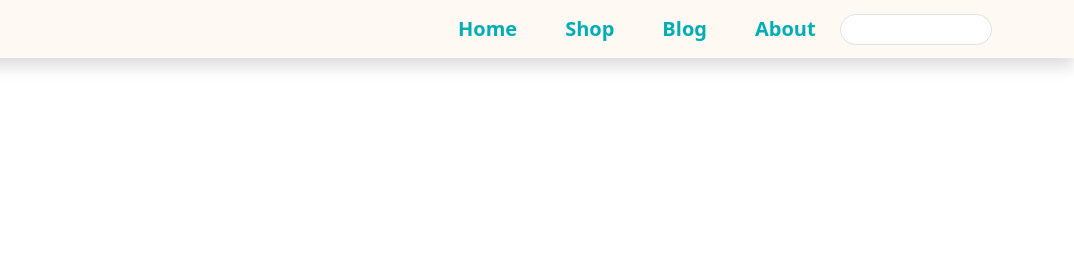
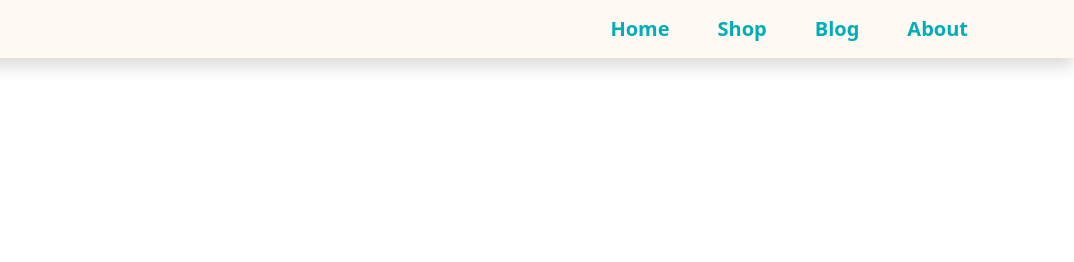
Before and after one commit to imanabdrrhmn/Quicksell, a plain HTML site: page blog.html in a window 1280 px wide. Shown: the top 262 px of the page, 206-1280 px from the left. Drawn offline with nearby package versions, Linux system fonts and the light colour scheme; files whose address does not match are found by name.

Commit message:
Update blog.html

```diff
--- a/blog.html
+++ b/blog.html
@@ -34,9 +34,6 @@
               <a class="nav-link" href="#footer">About</a>
             </li>
           </ul>
-          <form class="d-flex ">
-            <input class="form-control form-control-sm me-0 rounded-pill" type="search" aria-label="Search" />
-          </form>
         </div>
       </div>
     </nav>
```
